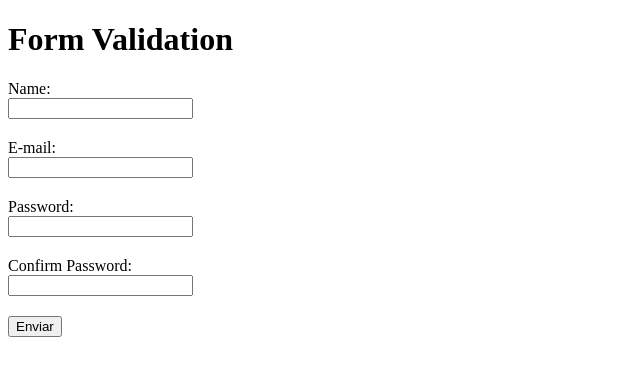
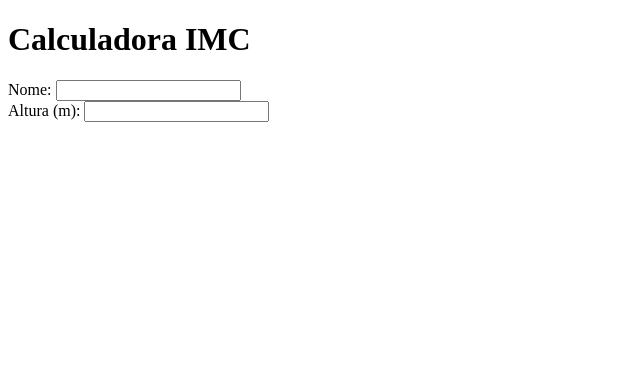
Before and after one commit to bdancost/form_validation, a plain HTML site: page index.html in a window 1280 px wide. Shown: the whole page, without its empty margins (0-640 px from the left). Drawn offline with Linux system fonts and the light colour scheme.

Commit message:
Código IMC parte HTML

```diff
--- a/index.html
+++ b/index.html
@@ -3,39 +3,27 @@
   <head>
     <meta charset="UTF-8" />
     <meta name="viewport" content="width=device-width, initial-scale=1.0" />
-    <title>Form Validation</title>
+    <title>Calculadora IMC</title>
     <link rel="stylesheet" href="styles.css" />
   </head>
   <body>
-    <h1>Form Validation</h1>
+    <div id="imc-form">
+      <h1>Calculadora IMC</h1>
+      <form id="calc-form">
+        <div>
+          <label for="">Nome:</label>
+          <input type="text" name="nome" id="nome" />
+          <div id="nome-error" style="color: red; display: none">
+            Por Favor, insira um nome.
+          </div>
+        </div>
 
-    <form id="myForm">
-      <div class="form-group">
-        <label for="name">Name:</label>
-        <input type="text" id="name" class="form-control" />
-        <span class="error-message"></span>
-      </div>
-
-      <div class="form-group">
-        <label for="email">E-mail:</label>
-        <input type="email" id="email" class="form-control" />
-        <span class="error-message"></span>
-      </div>
-
-      <div class="form-group">
-        <label for="senha">Password:</label>
-        <input type="password" id="senha" class="form-control" />
-        <span class="error-message"></span>
-      </div>
-
-      <div class="form-group">
-        <label for="confirmarSenha">Confirm Password:</label>
-        <input type="password" id="confirmarSenha" class="form-control" />
-        <span class="error-message"></span>
-      </div>
-
-      <button type="submit">Enviar</button>
-    </form>
+        <div>
+          <label for="">Altura (m):</label>
+          <input type="number" id="altura" name="altura" step="0.01 required" />
+        </div>
+      </form>
+    </div>
 
     <script src="script.js"></script>
   </body>
```
